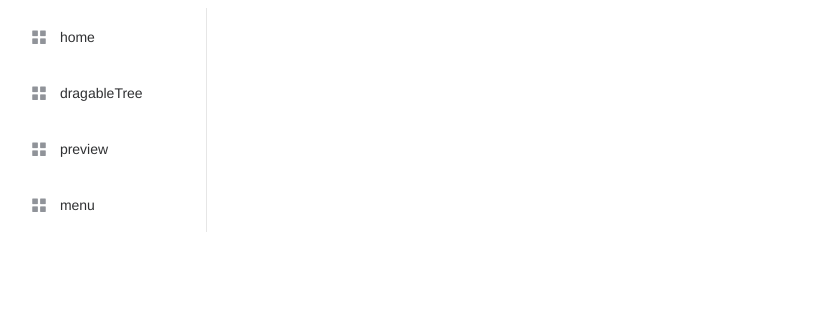
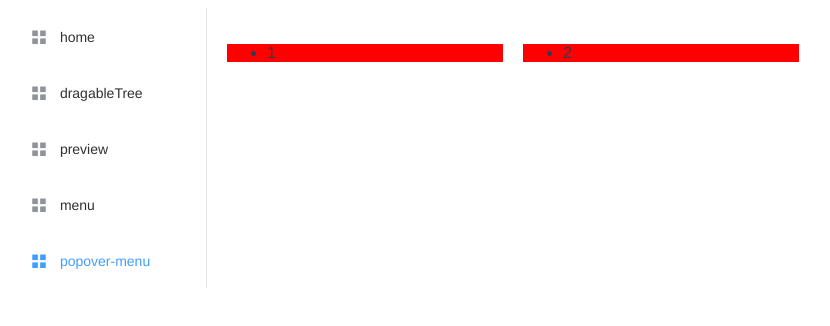
Before and after one commit to kidwen/vue-lib, a Vue app: page /popover-menu in a window 1280 px wide. Shown: the top 326 px of the page, without its empty margins (1-831 px from the left). Built offline with nearby package versions, Linux system fonts and the light colour scheme.

Commit message:
add popover menu demo

```diff
--- a/src/App.vue
+++ b/src/App.vue
@@ -25,6 +25,12 @@
                         <i class="el-icon-menu"></i>
                         <span slot="title">
                             menu
+                        </span>
+                    </el-menu-item>
+                    <el-menu-item index="/popover-menu" route="menu">
+                        <i class="el-icon-menu"></i>
+                        <span slot="title">
+                            popover-menu
                         </span>
                     </el-menu-item>
                 </el-menu>
--- /dev/null
+++ b/src/components/PopoverNavMenu.vue
@@ -0,0 +1,71 @@
+<template>
+    <div class="popover-menu-content">
+        <el-popover v-for="item in menuData" :key="item.id" placement="bottom" trigger="hover" v-model="item.visible" style="margin-right: 20px;">
+            <div style="width: 50px;height: 50px;background: blue;" @click="item.visible = false">{{item.id}}</div>
+            <ul slot="reference" style="background:red" @mouseenter="menuItemMouseEnter(item)">
+                <li>{{item.name}}</li>
+            </ul>
+        </el-popover>
+    </div>
+</template>
+
+<script>
+export default {
+    name: 'PopoverNavMenu',
+    data() {
+        return {
+            menuData: [
+                {
+                    name: '1',
+                    id: 1,
+                    children: [
+                        {
+                            name: '1-1',
+                            id: 2,
+                            parentId: 1,
+                            children: [
+                                {
+                                    name: '1-1-1',
+                                    id: 4
+                                },
+                                {
+                                    name: '1-1-2',
+                                    id: 5
+                                }
+                            ]
+                        },
+                        {
+                            name: '1-2',
+                            id: 3,
+                            parentId: 1
+                        }
+                    ]
+                },
+                {
+                    name: '2',
+                    id: 6
+                }
+            ],
+        }
+    },
+    methods: {
+        menuItemMouseEnter(item) {
+            console.log(item);
+            if (!item.visible) {
+                this.$set(item, 'visible', true)
+            }
+            console.log(item.visible);
+        }
+    }
+}
+</script>
+
+<style scoped>
+.popover-menu-content {
+    display: flex;
+}
+
+span {
+    width: 50%;
+}
+</style>>
--- a/src/router/index.js
+++ b/src/router/index.js
@@ -7,6 +7,7 @@ import HelloWord from '../components/HelloWorld.vue';
 import DragableTree from '../components/dragableTree/DragableTree.vue';
 import Preview from '../components/preview.vue';
 import NavMenu from '../components/NavMenu.vue';
+import PopoverNavMenu from '../components/PopoverNavMenu.vue';
 
 const router = new VueRouter({
     mode: 'history',
@@ -30,6 +31,10 @@ const router = new VueRouter({
         {
             path: '/menu',
             component: NavMenu,
+        },
+        {
+            path: '/popover-menu',
+            component: PopoverNavMenu,
         }
     ]
 });
```
